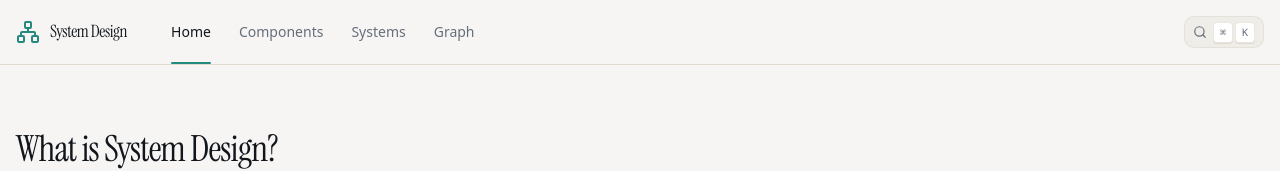
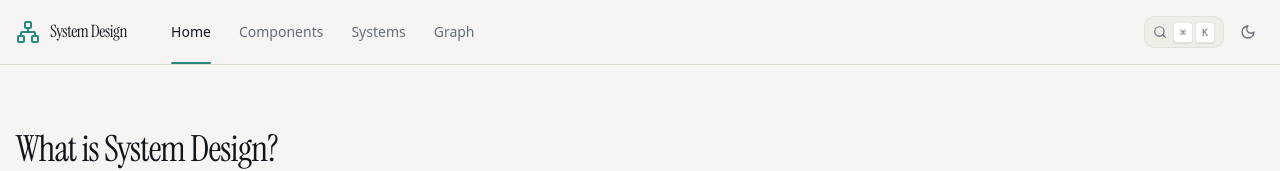
Before and after one commit to thatpratik/system-design, a Next.js app: page / in a window 1280 px wide. Shown: the top 171 px of the page. Built offline with nearby package versions, Linux system fonts and the light colour scheme.

Commit message:
Add theme toggle functionality and integrate ThemeProvider component

```diff
--- a/app/layout.tsx
+++ b/app/layout.tsx
@@ -1,6 +1,7 @@
 import type { Metadata } from "next";
 import { Geist, Geist_Mono, Instrument_Serif } from "next/font/google";
 import { Header } from "@/components/layout/header";
+import { ThemeProvider } from "@/components/layout/theme-provider";
 import { SearchCommand } from "@/components/shared/search-command";
 import { buildSearchIndex } from "@/lib/content";
 import "./globals.css";
@@ -27,13 +28,15 @@ export default function RootLayout({ children }: { children: React.ReactNode })
   const searchIndex = buildSearchIndex();
 
   return (
-    <html lang="en">
+    <html lang="en" suppressHydrationWarning>
       <body
         className={`${geistSans.variable} ${geistMono.variable} ${instrumentSerif.variable} antialiased`}
       >
-        <Header />
-        <SearchCommand entries={searchIndex} />
-        <main>{children}</main>
+        <ThemeProvider>
+          <Header />
+          <SearchCommand entries={searchIndex} />
+          <main>{children}</main>
+        </ThemeProvider>
       </body>
     </html>
   );
--- a/components/layout/header.tsx
+++ b/components/layout/header.tsx
@@ -1,9 +1,10 @@
 "use client";
 
-import { useState } from "react";
+import { useState, useEffect } from "react";
 import Link from "next/link";
 import { usePathname } from "next/navigation";
-import { Menu, Network, Search } from "lucide-react";
+import { Menu, Moon, Network, Search, Sun } from "lucide-react";
+import { useTheme } from "next-themes";
 import { Button } from "@/components/ui/button";
 import {
   Sheet,
@@ -21,6 +22,24 @@ const navLinks = [
   { href: "/systems", label: "Systems" },
   { href: "/graph", label: "Graph" },
 ];
+
+function ThemeToggle() {
+  const { resolvedTheme, setTheme } = useTheme();
+  const [mounted, setMounted] = useState(false);
+  useEffect(() => setMounted(true), []);
+
+  if (!mounted) return <div className="h-8 w-8" />;
+
+  return (
+    <button
+      onClick={() => setTheme(resolvedTheme === "dark" ? "light" : "dark")}
+      className="flex items-center justify-center h-8 w-8 rounded-md text-muted-foreground hover:text-foreground hover:bg-secondary transition-colors"
+      aria-label="Toggle theme"
+    >
+      {resolvedTheme === "dark" ? <Sun className="h-4 w-4" /> : <Moon className="h-4 w-4" />}
+    </button>
+  );
+}
 
 export function Header() {
   const pathname = usePathname();
@@ -63,7 +82,7 @@ export function Header() {
           })}
         </nav>
 
-        {/* Search trigger */}
+        {/* Search + theme */}
         <div className="ml-auto flex items-center gap-2">
           <button
             onClick={() => openSearch(true)}
@@ -88,6 +107,8 @@ export function Header() {
             <Search className="h-4 w-4" />
             <span className="sr-only">Search</span>
           </button>
+
+          <ThemeToggle />
         </div>
 
         {/* Mobile hamburger */}
--- /dev/null
+++ b/components/layout/theme-provider.tsx
@@ -0,0 +1,11 @@
+"use client";
+
+import { ThemeProvider as NextThemesProvider } from "next-themes";
+
+export function ThemeProvider({ children }: { children: React.ReactNode }) {
+  return (
+    <NextThemesProvider attribute="class" defaultTheme="system" enableSystem>
+      {children}
+    </NextThemesProvider>
+  );
+}
--- a/package.json
+++ b/package.json
@@ -27,6 +27,7 @@
     "lucide-react": "^0.474.0",
     "next": "16.2.7",
     "next-mdx-remote": "^6.0.0",
+    "next-themes": "^0.4.6",
     "react": "^19.0.0",
     "react-dom": "^19.0.0",
     "rehype-pretty-code": "^0.14.0",
```
Also changed, not shown: 1 other file (tests, documents, lock files or other folders).
